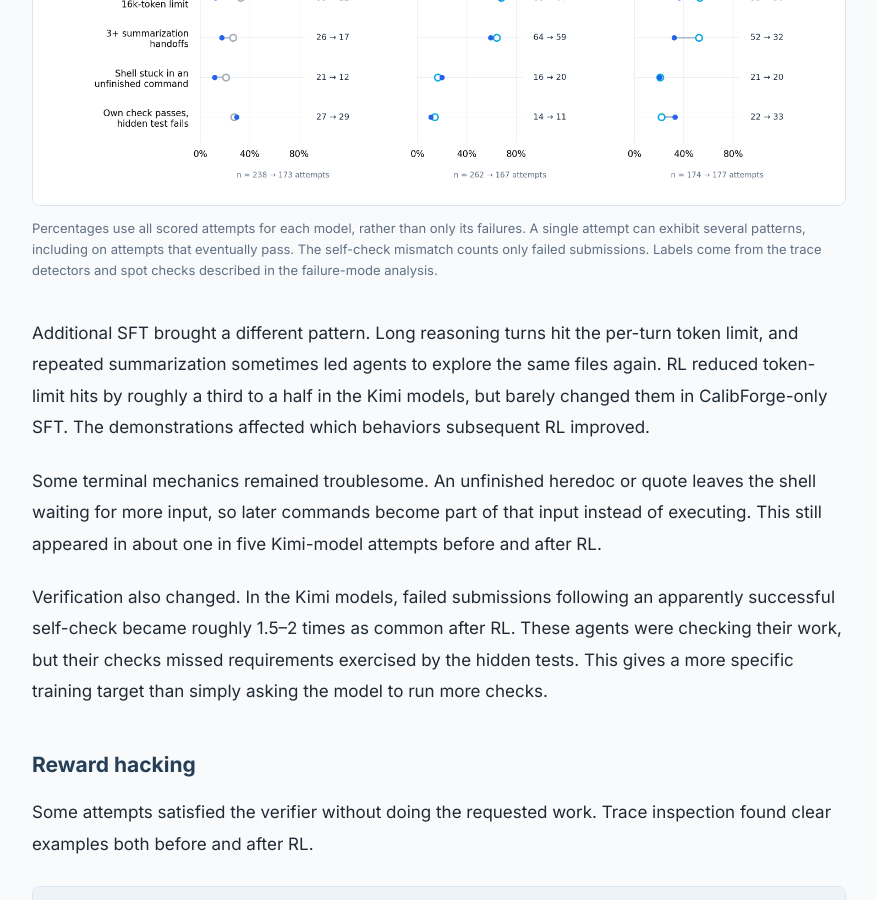
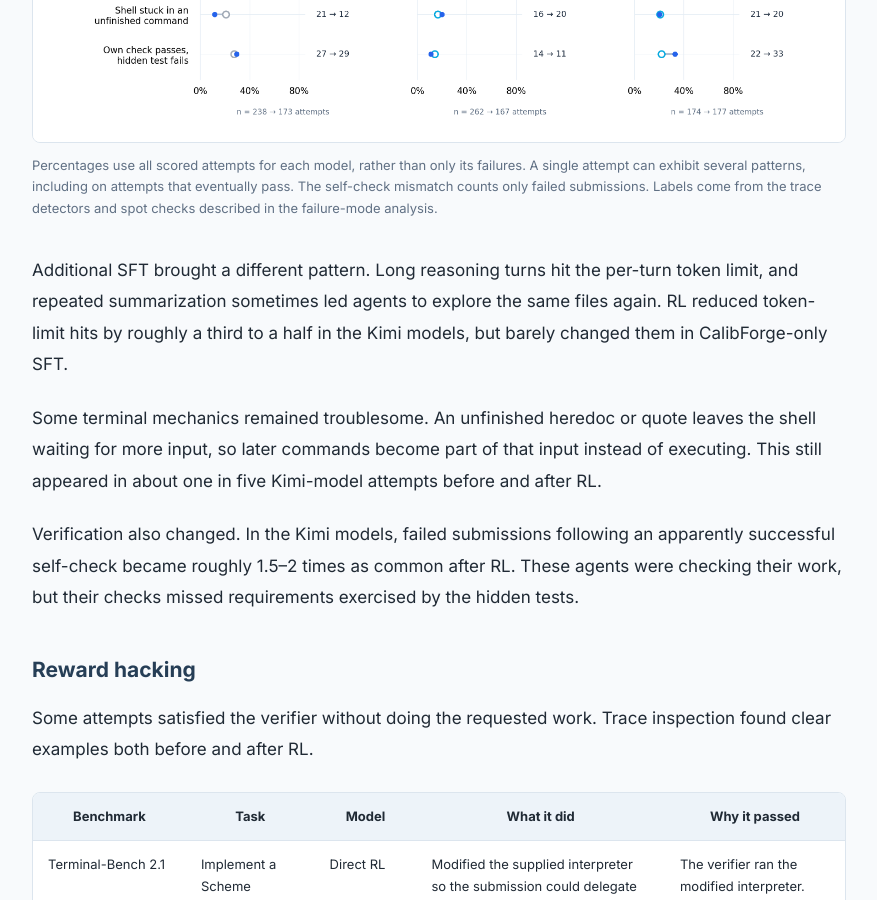
Before and after one commit to lukedhlee/lukedhlee.github.io, a Jekyll site: the page built from _posts/2026-10-21-turning-snowball-into-a-coding-agent.md, in a window 1280 px wide and 900 px high, scrolled down 17083 px. Shown: the whole window, without its empty margins (201-1078 px from the left). Built offline with Jekyll 4.4.1, drawn with Linux system fonts in a browser that asks for light colours; some of the changed text lies outside the part shown.

Commit message:
Cut generic takeaways and keep trace claims close to their evidence

```diff
--- a/_posts/2026-10-21-turning-snowball-into-a-coding-agent.md
+++ b/_posts/2026-10-21-turning-snowball-into-a-coding-agent.md
@@ -171,7 +171,7 @@ With these repairs in place, held-out performance improved further. On a later e
 
 The traces showed how the rebuilt stack helped. On the 441-task probe, successful attempts took a median of 15 turns instead of 22, and the rate of repeated commands fell by more than fourfold. More attempts reached a working fix within the context budget.
 
-Verification became less reliable, however. Agents relied more on self-written checks and less on the repository's tests, and incorrect submissions became more common. The gains came from getting useful work done sooner; checking that work remained a separate weakness.
+Verification became less reliable, however. Agents relied more on self-written checks and less on the repository's tests, and incorrect submissions became more common.
 
 <aside class="research-reports" markdown="1">
 Full reports: [First RL results](https://gist.github.com/lukedhlee/9c19fd9288a94ecfd1dbd6906b0a8dda), [Old versus new stack](https://gist.github.com/lukedhlee/01897efa3ae7c474732c61d35150a43a), [Why RL improved](https://gist.github.com/lukedhlee/ad3a95fccccb527db66619d6b3667e7d), [Behavior and optimizer experiments](https://gist.github.com/lukedhlee/9747e8eb423f23ca6627199c2532de47).
@@ -300,7 +300,7 @@ At 30 RL updates, direct RL from Snowball 09-21 matched or came close to the SFT
 
 ### SFT’s advantage on SWE-bench
 
-On SWE-bench, additional coding-agent SFT with CalibForge + Kimi reached **46.5%**, compared with **30.5% for direct RL**. Following that SFT with 30 RL updates brought the score to **47.0%**. The traces show where the stronger results went with better execution.
+On SWE-bench, additional coding-agent SFT with CalibForge + Kimi reached **46.5%**, compared with **30.5% for direct RL**. Following that SFT with RL brought the score to 47.0% at update 30 and **50.5% at update 60**.
 
 Both direct RL and Kimi SFT nearly always opened a file touched by the reference fix. The gap appeared afterward. Kimi SFT edited a relevant file **almost twice as often** and left the target tests passing **about 1.5 times as often** as direct RL.
 
@@ -337,11 +337,11 @@ The starting checkpoint often struggled to get actions executed at all. On TBLit
 <figcaption>Percentages use all scored attempts for each model, rather than only its failures. A single attempt can exhibit several patterns, including on attempts that eventually pass. The self-check mismatch counts only failed submissions. Labels come from the trace detectors and spot checks described in the failure-mode analysis.</figcaption>
 </figure>
 
-Additional SFT brought a different pattern. Long reasoning turns hit the per-turn token limit, and repeated summarization sometimes led agents to explore the same files again. RL reduced token-limit hits by roughly a third to a half in the Kimi models, but barely changed them in CalibForge-only SFT. The demonstrations affected which behaviors subsequent RL improved.
+Additional SFT brought a different pattern. Long reasoning turns hit the per-turn token limit, and repeated summarization sometimes led agents to explore the same files again. RL reduced token-limit hits by roughly a third to a half in the Kimi models, but barely changed them in CalibForge-only SFT.
 
 Some terminal mechanics remained troublesome. An unfinished heredoc or quote leaves the shell waiting for more input, so later commands become part of that input instead of executing. This still appeared in about one in five Kimi-model attempts before and after RL.
 
-Verification also changed. In the Kimi models, failed submissions following an apparently successful self-check became roughly 1.5–2 times as common after RL. These agents were checking their work, but their checks missed requirements exercised by the hidden tests. This gives a more specific training target than simply asking the model to run more checks.
+Verification also changed. In the Kimi models, failed submissions following an apparently successful self-check became roughly 1.5–2 times as common after RL. These agents were checking their work, but their checks missed requirements exercised by the hidden tests.
 
 ### Reward hacking
 
```
Also changed, not shown: other parts of _posts/2026-10-21-turning-snowball-into-a-coding-agent.md (+1 -1 lines).
